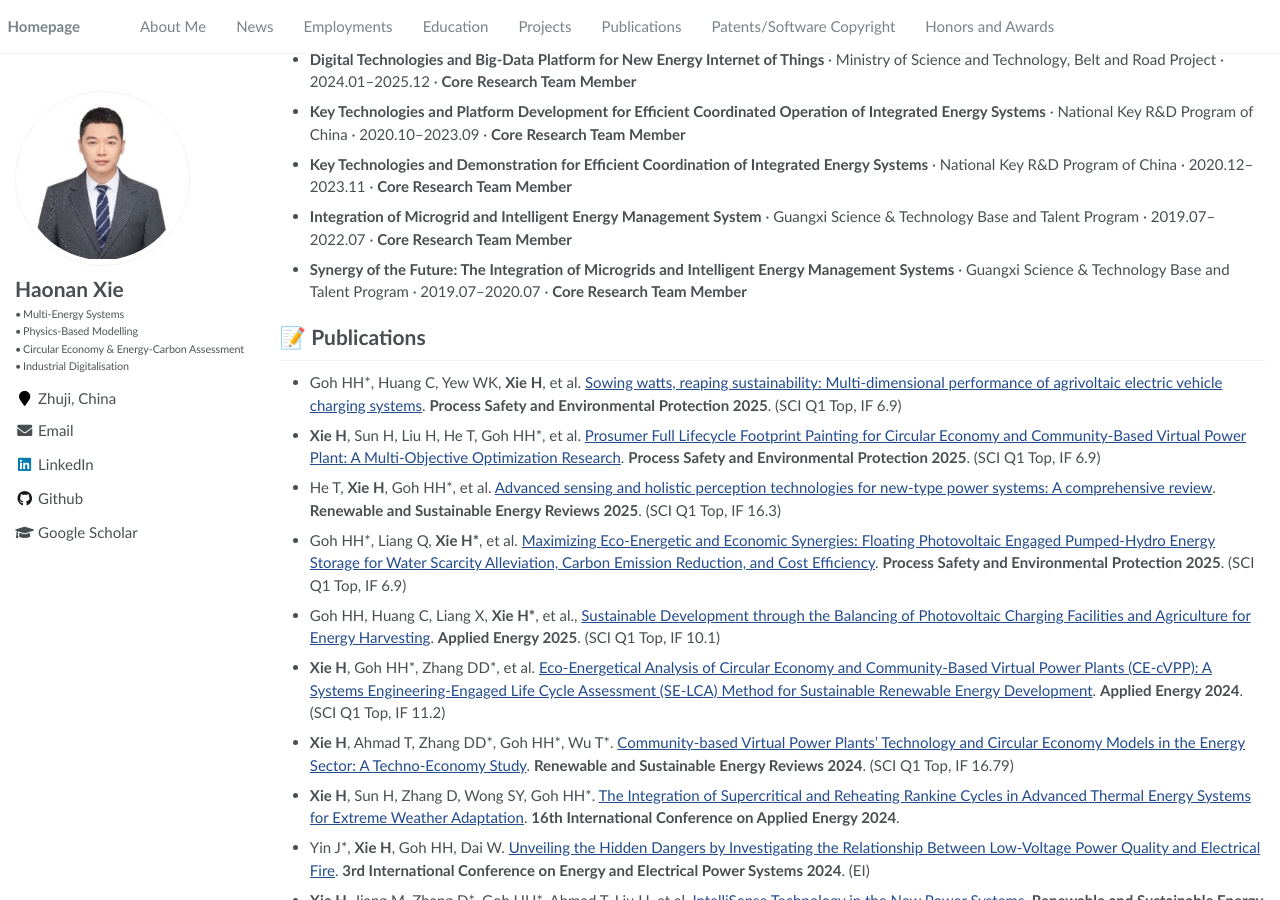
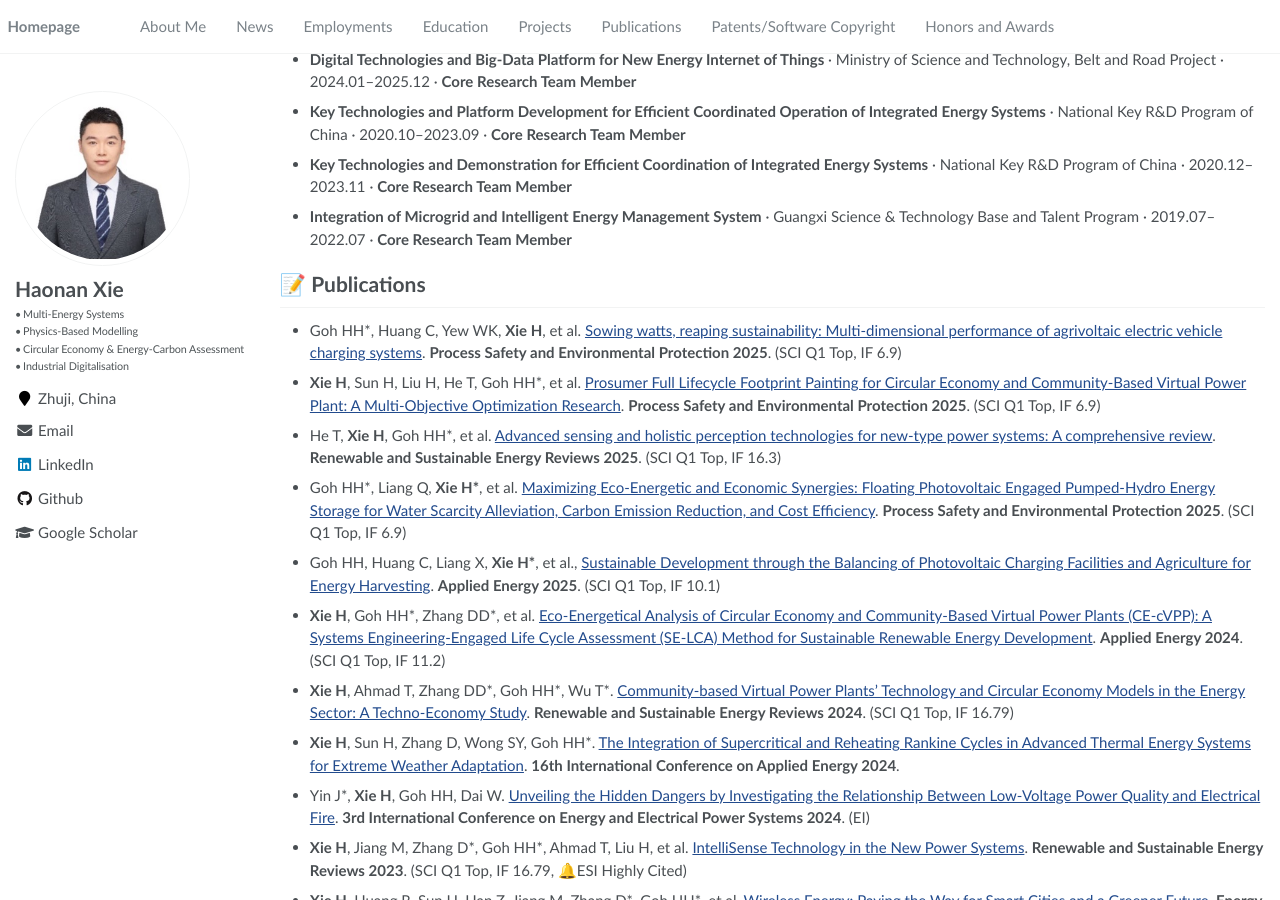
Before and after one commit to xie-haonan/xie-haonan.github.io, a Jekyll site: the page built from _pages/about.md, in a window 1280 px wide and 900 px high, scrolled down 2517 px. Built offline with Jekyll 4.4.1, drawn with Linux system fonts in a browser that asks for light colours.

Commit message:
移除重复的Prof. Goh自治区启动项目

```diff
--- a/_pages/about.md
+++ b/_pages/about.md
@@ -108,7 +108,6 @@ I am particularly interested in translating rigorous research into **auditable m
 - **Key Technologies and Platform Development for Efficient Coordinated Operation of Integrated Energy Systems** · National Key R&D Program of China · 2020.10–2023.09 · **Core Research Team Member**
 - **Key Technologies and Demonstration for Efficient Coordination of Integrated Energy Systems** · National Key R&D Program of China · 2020.12–2023.11 · **Core Research Team Member**
 - **Integration of Microgrid and Intelligent Energy Management System** · Guangxi Science & Technology Base and Talent Program · 2019.07–2022.07 · **Core Research Team Member**
-- **Synergy of the Future: The Integration of Microgrids and Intelligent Energy Management Systems** · Guangxi Science & Technology Base and Talent Program · 2019.07–2020.07 · **Core Research Team Member**
 
 # 📝 Publications
 
```
